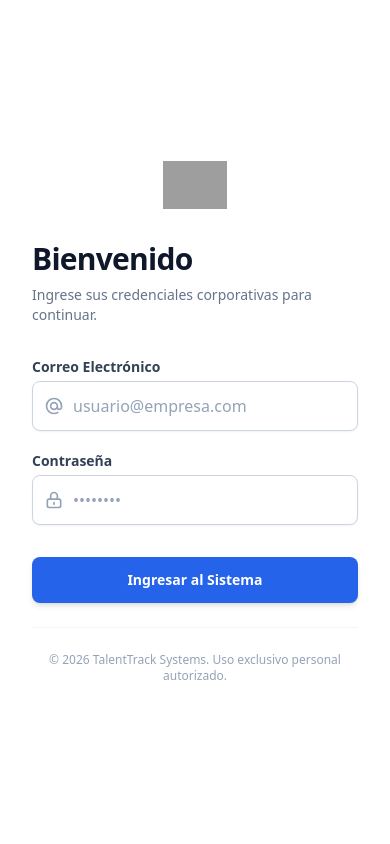
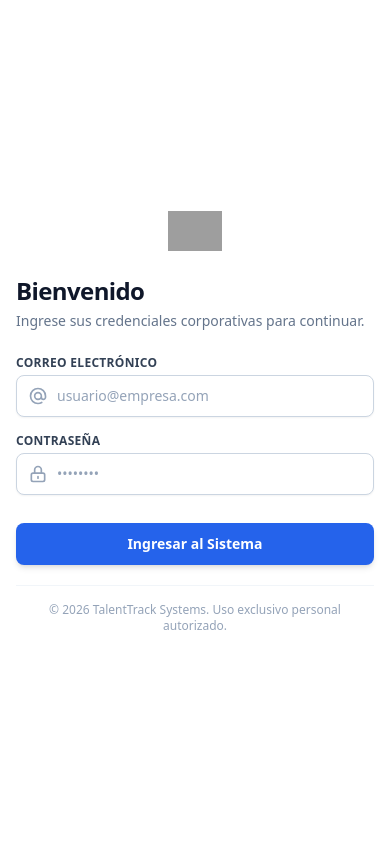
Before and after one commit to ricardofel/Proyecto-Web-PuntoPymes, a Django app: page /login/ in a window 390 px wide. Run offline with Django 5.2, Linux system fonts and the light colour scheme; some libraries are stand-ins or nearby versions; grey boxes are pictures that could not be loaded.

Commit message:
diseño: login responsivo

```diff
--- a/source/usuarios/templates/usuarios/login.html
+++ b/source/usuarios/templates/usuarios/login.html
@@ -48,28 +48,28 @@
         </div>
     </div>
 
-    <div class="w-full lg:w-1/2 flex items-center justify-center p-8 sm:p-12 lg:p-20 bg-white">
-        <div class="w-full max-w-sm space-y-8">
+    <div class="w-full lg:w-1/2 flex items-center justify-center p-4 sm:p-8 bg-white">
+        <div class="w-full max-w-sm space-y-6">
 
-            <div class="lg:hidden text-center mb-8">
+            <div class="lg:hidden text-center mb-4">
                 <img
                     src="{% static 'core/img/talenttrack_logo.svg' %}"
                     alt="TalentTrack"
-                    class="h-12 w-auto mx-auto mb-4"
+                    class="h-10 w-auto mx-auto mb-2"
                 />
             </div>
 
             <div class="text-left">
-                <h1 class="text-3xl font-bold tracking-tight text-slate-900">Bienvenido</h1>
-                <p class="mt-2 text-sm text-slate-500">
+                <h1 class="text-2xl font-bold tracking-tight text-slate-900">Bienvenido</h1>
+                <p class="mt-1 text-sm text-slate-500">
                     Ingrese sus credenciales corporativas para continuar.
                 </p>
             </div>
 
             {% if messages %}
-            <div class="space-y-3">
+            <div class="space-y-2">
                 {% for message in messages %}
-                <div class="p-4 rounded-md text-sm flex items-start gap-3 border-l-4 shadow-sm
+                <div class="p-3 rounded-md text-xs flex items-start gap-2 border-l-4 shadow-sm
                     {% if message.tags == 'error' %} bg-red-50 text-red-700 border-red-600
                     {% else %} bg-blue-50 text-blue-700 border-blue-600 {% endif %}">
                     <span>{{ message }}</span>
@@ -78,12 +78,12 @@
             </div>
             {% endif %}
 
-            <form method="post" class="mt-8 space-y-6">
+            <form method="post" class="mt-6 space-y-5">
                 {% csrf_token %}
 
-                <div class="space-y-5">
+                <div class="space-y-4">
                     <div>
-                        <label for="id_email" class="block text-sm font-semibold text-slate-700 mb-1">Correo Electrónico</label>
+                        <label for="id_email" class="block text-xs font-bold text-slate-700 mb-1 uppercase tracking-wide">Correo Electrónico</label>
                         <div class="relative">
                             <div class="absolute inset-y-0 left-0 pl-3 flex items-center pointer-events-none text-slate-400">
                                 <svg xmlns="http://www.w3.org/2000/svg" class="h-5 w-5" fill="none" viewBox="0 0 24 24" stroke="currentColor">
@@ -96,14 +96,14 @@
                                 name="email"
                                 required
                                 value="{{ request.POST.email|default:'' }}"
-                                class="block w-full pl-10 pr-3 py-3 border border-slate-300 rounded-lg text-slate-900 placeholder-slate-400 focus:outline-none focus:ring-2 focus:ring-blue-600 focus:border-blue-600 sm:text-sm transition-all shadow-sm"
+                                class="block w-full pl-10 pr-3 py-2.5 border border-slate-300 rounded-lg text-slate-900 placeholder-slate-400 focus:outline-none focus:ring-2 focus:ring-blue-600 focus:border-blue-600 text-sm transition-all shadow-sm"
                                 placeholder="usuario@empresa.com"
                             />
                         </div>
                     </div>
 
                     <div>
-                        <label for="id_password" class="block text-sm font-semibold text-slate-700 mb-1">Contraseña</label>
+                        <label for="id_password" class="block text-xs font-bold text-slate-700 mb-1 uppercase tracking-wide">Contraseña</label>
                         <div class="relative">
                             <div class="absolute inset-y-0 left-0 pl-3 flex items-center pointer-events-none text-slate-400">
                                 <svg xmlns="http://www.w3.org/2000/svg" class="h-5 w-5" fill="none" viewBox="0 0 24 24" stroke="currentColor">
@@ -115,7 +115,7 @@
                                 type="password"
                                 name="password"
                                 required
-                                class="block w-full pl-10 pr-3 py-3 border border-slate-300 rounded-lg text-slate-900 placeholder-slate-400 focus:outline-none focus:ring-2 focus:ring-blue-600 focus:border-blue-600 sm:text-sm transition-all shadow-sm"
+                                class="block w-full pl-10 pr-3 py-2.5 border border-slate-300 rounded-lg text-slate-900 placeholder-slate-400 focus:outline-none focus:ring-2 focus:ring-blue-600 focus:border-blue-600 text-sm transition-all shadow-sm"
                                 placeholder="••••••••"
                             />
                         </div>
@@ -125,13 +125,13 @@
                 <div class="pt-2">
                     <button
                         type="submit"
-                        class="w-full flex justify-center py-3 px-4 border border-transparent rounded-lg shadow-md text-sm font-bold text-white bg-blue-600 hover:bg-blue-700 hover:shadow-lg focus:outline-none focus:ring-2 focus:ring-offset-2 focus:ring-blue-600 transition-all duration-200 transform hover:-translate-y-0.5"
+                        class="w-full flex justify-center py-2.5 px-4 border border-transparent rounded-lg shadow-md text-sm font-bold text-white bg-blue-600 hover:bg-blue-700 hover:shadow-lg focus:outline-none focus:ring-2 focus:ring-offset-2 focus:ring-blue-600 transition-all duration-200 transform hover:-translate-y-0.5"
                     >
                         Ingresar al Sistema
                     </button>
                 </div>
 
-                <div class="mt-6 border-t border-slate-100 pt-6">
+                <div class="mt-4 border-t border-slate-100 pt-4">
                     <p class="text-center text-xs text-slate-400">
                         © 2026 TalentTrack Systems. Uso exclusivo personal autorizado.
                     </p>
```
